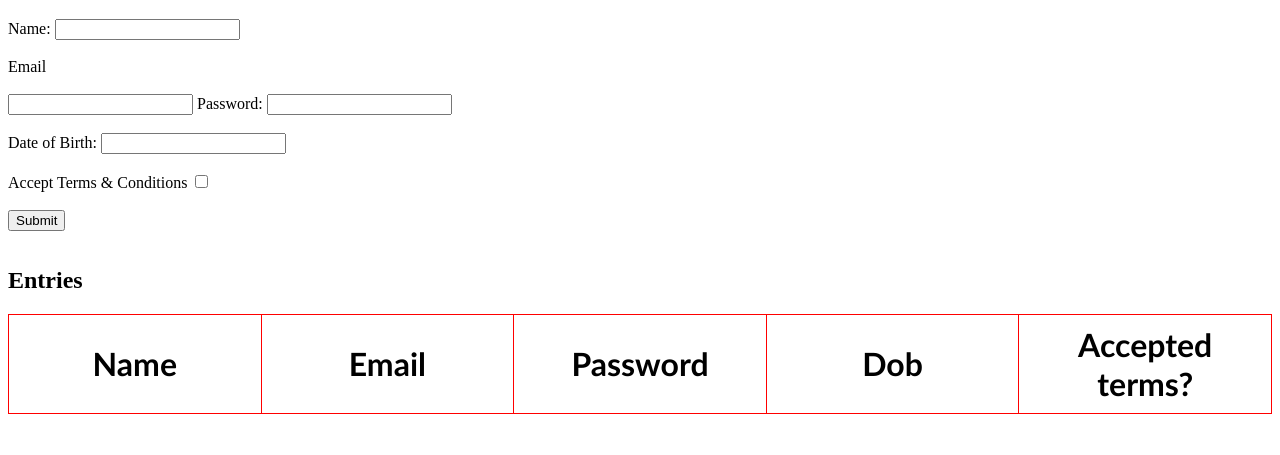
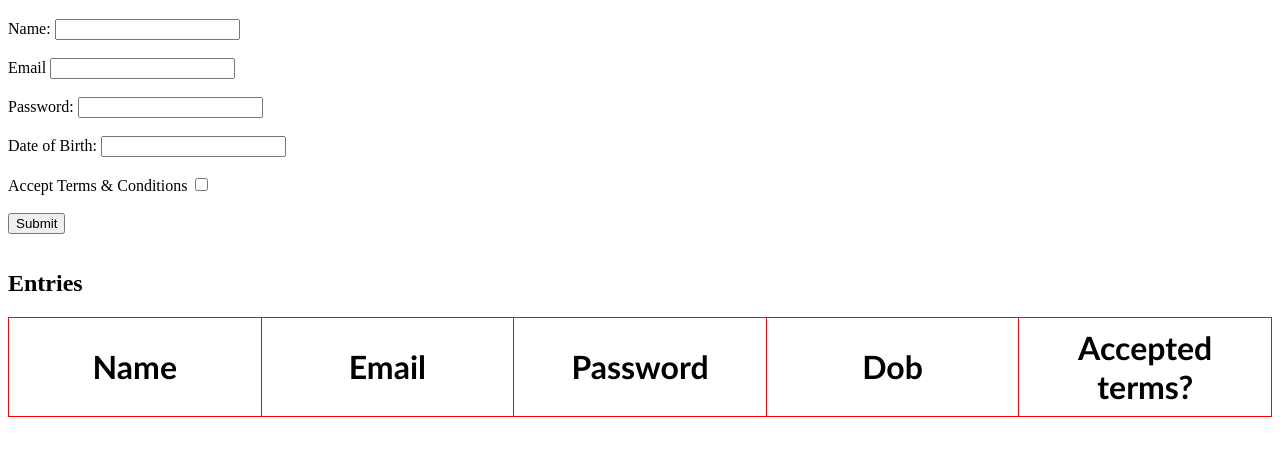
Before and after one commit to indhushiva/wd101, a plain HTML site: page index.html in a window 1280 px wide. Shown: the part 69-524 px from the top of the page. Drawn offline with nearby package versions, Linux system fonts and the light colour scheme.

Commit message:
index.html

```diff
--- a/index.html
+++ b/index.html
@@ -55,7 +55,7 @@
             tbodyElement.appendChild(trElement);
             tableElement.appendChild(tbodyElement);
         }
-document.postElementById("myForm").reset();
+document.getElementById("myForm").reset();
     }
 </script>
 
@@ -95,8 +95,9 @@ div#tables {
             <form id="myForm">
             <label>Name: <input id="name" type="text" required></label><br><br>
 
-             <label for="email">Email</label> <br><br>
-   	<input type="email" id="email" name="email" pattern ="/^[a-zA-Z0-9.!#$%&'*+/=?^_`{|}~-]+@[a-zA-Z0-9-]+(?:\.[a-zA-Z0-9-]+)*$/"required>
+             <label for="email">Email</label>
+   	<input type="email" id="email" name="email" pattern ="/^[a-zA-Z0-9.!#$%&'*+/=?^_`{|}~-]+@[a-zA-Z0-9-]+(?:\.[a-zA-Z0-9-]+)*$/"required><br><br>
+
             <label>Password: <input id="password" type="text" required></label><br><br>
             <label>Date of Birth: <input id="datepicker" type="text" required></label><br><br>
 
```
